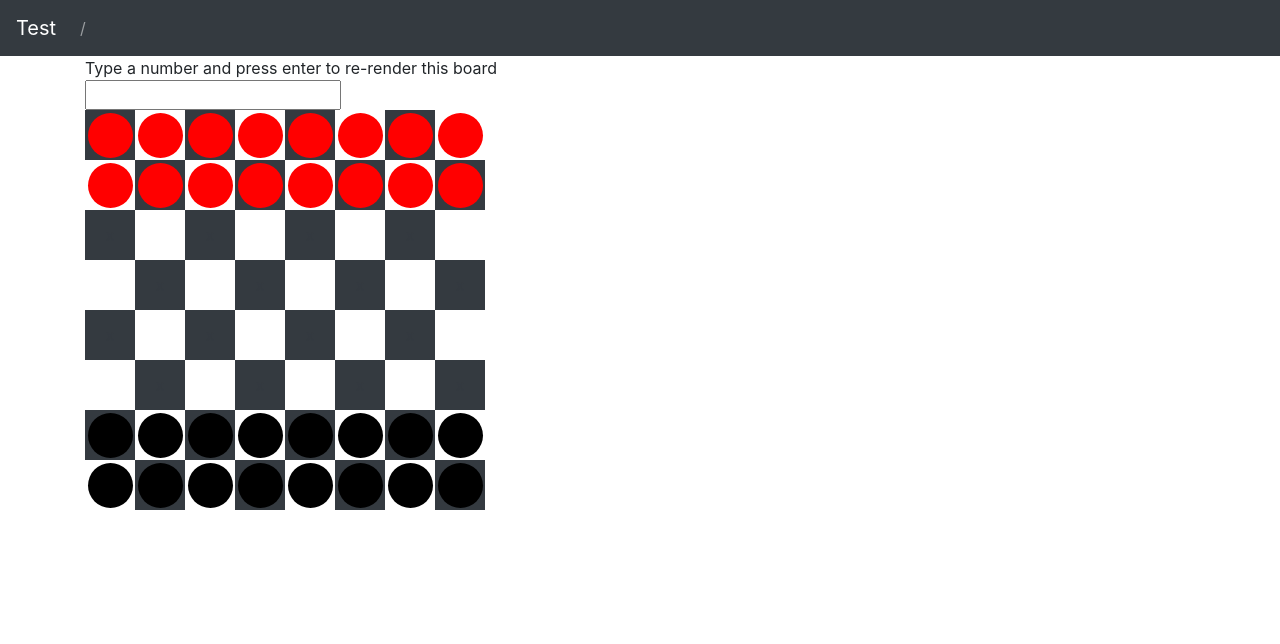
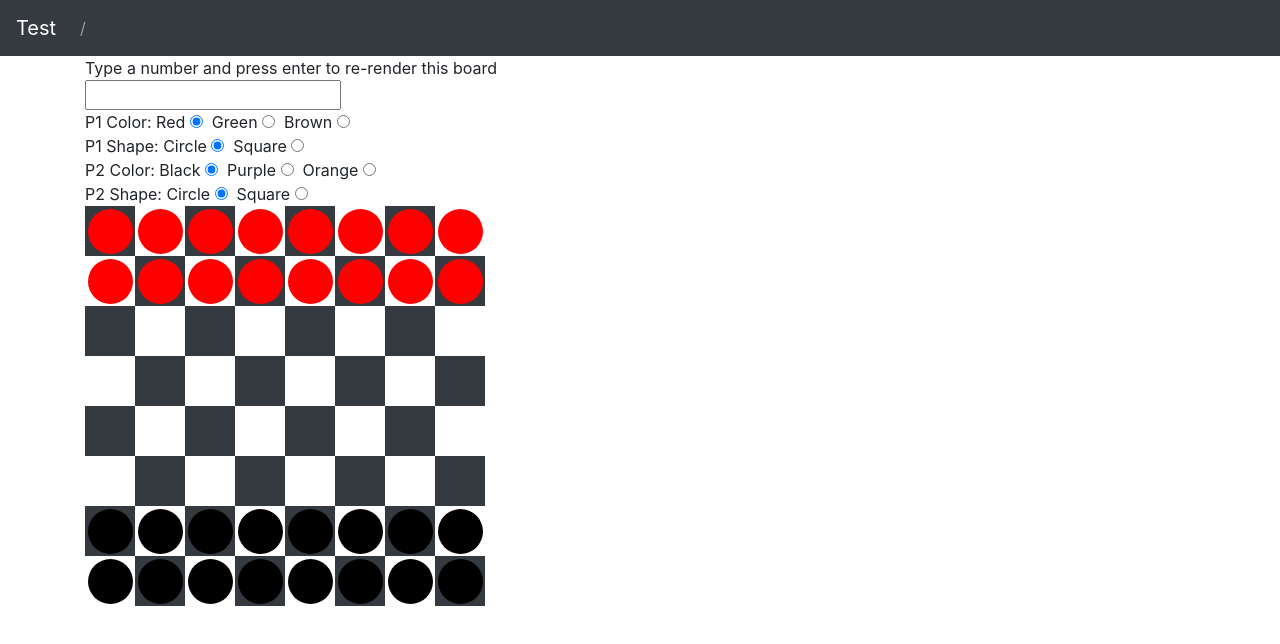
Before and after one commit to leohque/react-checkerboard, a React (Create React App) app: page / in a window 1280 px wide. Shown: the top 644 px of the page. Built offline with nearby package versions, Linux system fonts and the light colour scheme.

Commit message:
added radio buttons with click handler

```diff
--- a/src/components/checkboard.component.jsx
+++ b/src/components/checkboard.component.jsx
@@ -5,15 +5,46 @@ export default class Checkerboard extends Component {
     super(props);
 
     this.state = {
-      size: 8
+      size: 8,
+      p1color: 'red',
+      p2color: 'black'
     }
   }
-
 
   onChangeValue(e) {
     this.setState({
       size: e.target.value
     });
+  }
+
+  changeP1color(e) {
+    const pieces = document.querySelectorAll('.red-piece');
+    pieces.forEach(piece => {
+      piece.style.backgroundColor = e.target.value;
+      piece.style.color = e.target.value;
+    })
+  }
+
+  changeP2color(e) {
+    const pieces = document.querySelectorAll('.black-piece');
+    pieces.forEach(piece => {
+      piece.style.backgroundColor = e.target.value;
+      piece.style.color = e.target.value;
+    })
+  }
+
+  changeP1shape(e) {
+    const pieces = document.querySelectorAll('.red-piece');
+    pieces.forEach(piece => {
+      piece.style.borderRadius = e.target.value;
+    })
+  }
+
+  changeP2shape(e) {
+    const pieces = document.querySelectorAll('.black-piece');
+    pieces.forEach(piece => {
+      piece.style.borderRadius = e.target.value;
+    })
   }
 
   onSubmit(e) {
@@ -86,6 +117,28 @@ export default class Checkerboard extends Component {
         Type a number and press enter to re-render this board
         <form onSubmit={this.onSubmit.bind(this)}>
           <input id="boardsize" onChange={this.onChangeValue.bind(this)} pattern="\d{1,5}" />
+          <div>
+            P1 Color:
+            Red <input type="radio" name="p1color" onClick={this.changeP1color} value="red" defaultChecked />&nbsp;
+            Green <input type="radio" name="p1color" onClick={this.changeP1color} value="green" />&nbsp;
+            Brown <input type="radio" name="p1color" onClick={this.changeP1color} value="brown" />
+          </div>
+          <div>
+            P1 Shape:
+            Circle <input type="radio" name="p1shape" onClick={this.changeP1shape} value="50%" defaultChecked />&nbsp;
+            Square <input type="radio" name="p1shape" onClick={this.changeP1shape} value="0" />
+          </div>
+          <div>
+            P2 Color:
+            Black <input type="radio" name="p2color" onClick={this.changeP2color} value="black" defaultChecked />&nbsp;
+            Purple <input type="radio" name="p2color" onClick={this.changeP2color} value="purple" />&nbsp;
+            Orange <input type="radio" name="p2color" onClick={this.changeP2color} value="orange" />
+          </div>
+          <div>
+            P2 Shape:
+            Circle <input type="radio" name="p2shape" onClick={this.changeP2shape} value="50%" defaultChecked />&nbsp;
+            Square <input type="radio" name="p2shape" onClick={this.changeP2shape} value="0" />
+          </div>
         </form>
 
         <div id="board" className="w-100">
```
